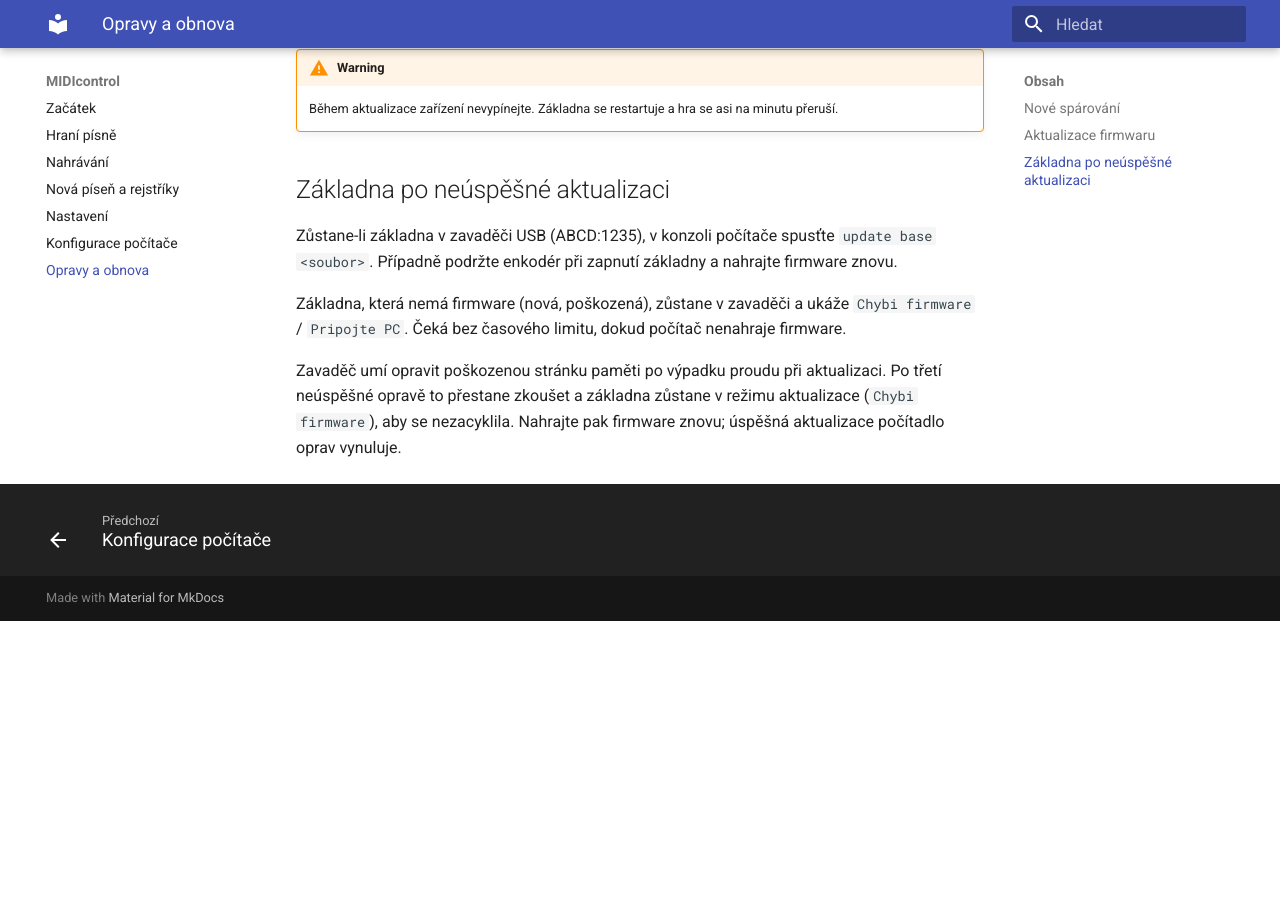
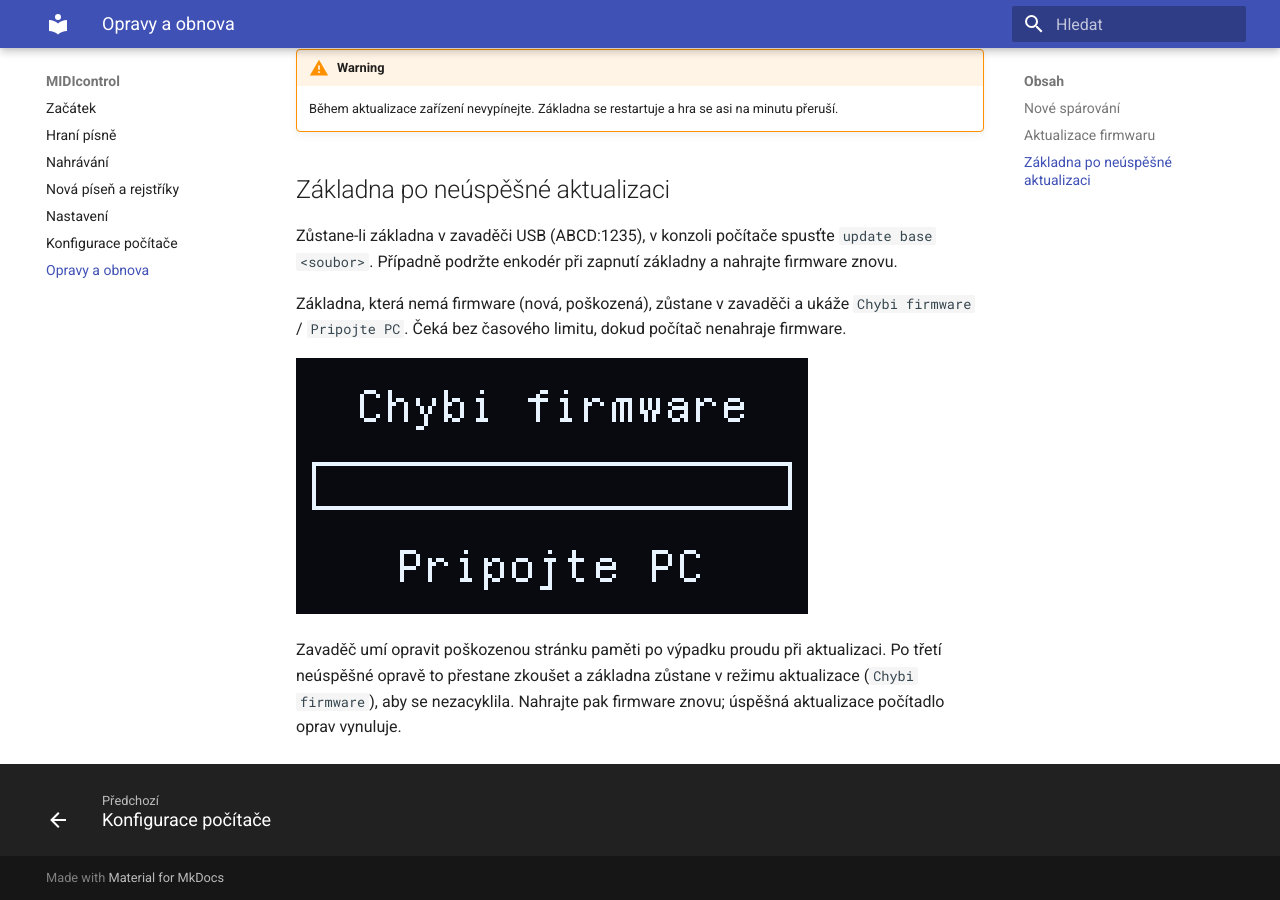
Before and after one commit to WojtaCZ/midicontrol-sw, an MkDocs documentation site: the page built from docs/manual/docs/opravy.md, in a window 1280 px wide and 900 px high, scrolled down 1420 px. Built offline with MkDocs 1.6.1 and Material for MkDocs 9.7.7, drawn with Linux system fonts in a browser that asks for light colours; before the commit the page ends 2041 px from its top, so only the background shows below that.

Commit message:
manual: add the base bootloader 'Chybi firmware' screen (BP-12) to the repair chapter
Co-Authored-By: Claude Sonnet 5.5 <noreply@anthropic.com>
Claude-Session: https://claude.ai/code/session_01MPUJBbuaa7BzRwXhp7gsGc

```diff
--- a/docs/manual/docs/opravy.md
+++ b/docs/manual/docs/opravy.md
@@ -38,4 +38,6 @@ Zůstane-li základna v zavaděči USB (ABCD:1235), v konzoli počítače spusť
 
 Základna, která nemá firmware (nová, poškozená), zůstane v zavaděči a ukáže `Chybi firmware` / `Pripojte PC`. Čeká bez časového limitu, dokud počítač nenahraje firmware.
 
+![Základna bez firmwaru](img/screens/base/48_bootloader_no_firmware.png)
+
 Zavaděč umí opravit poškozenou stránku paměti po výpadku proudu při aktualizaci. Po třetí neúspěšné opravě to přestane zkoušet a základna zůstane v režimu aktualizace (`Chybi firmware`), aby se nezacyklila. Nahrajte pak firmware znovu; úspěšná aktualizace počítadlo oprav vynuluje.
```
Also changed, not shown: docs/manual/docs/img/screens/base/48_bootloader_no_firmware.png (added).
